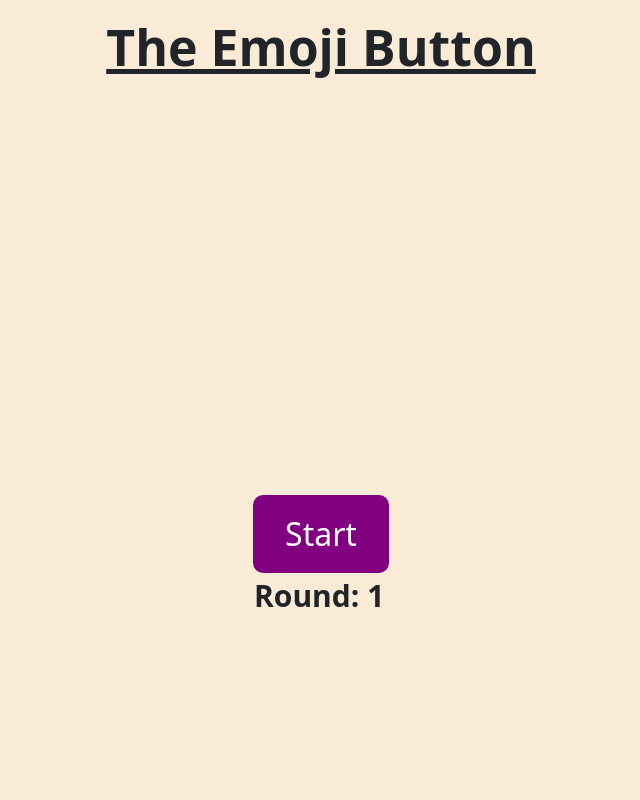
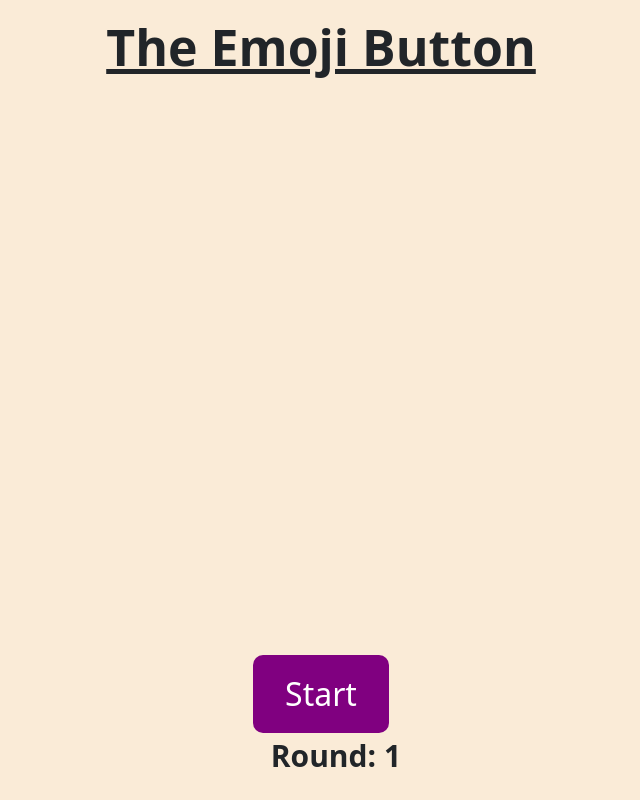
Before and after one commit to AlexanderChao14/Memory-Test-JS, a plain HTML site: page index.html in a window 1280 px wide. Shown: the whole page, without its empty margins (319-959 px from the left). Drawn offline with nearby package versions, Linux system fonts and the light colour scheme.

Commit message:
update readme, fix view height of canvas

```diff
--- a/style.css
+++ b/style.css
@@ -1,6 +1,6 @@
 .Canvas {
   position: relative;
-  height: 50vh;
+  height: 70vh;
   background-color: antiquewhite;
   overflow: hidden;
 }
@@ -134,7 +134,7 @@ div.resultMessage {
 }
 
 #round {
-  margin-left: 44%;
+  margin-left: 45.5%;
   text-align: center;
   font-weight: bold;
   font-size: 30px;
```
Also changed, not shown: README.md.
